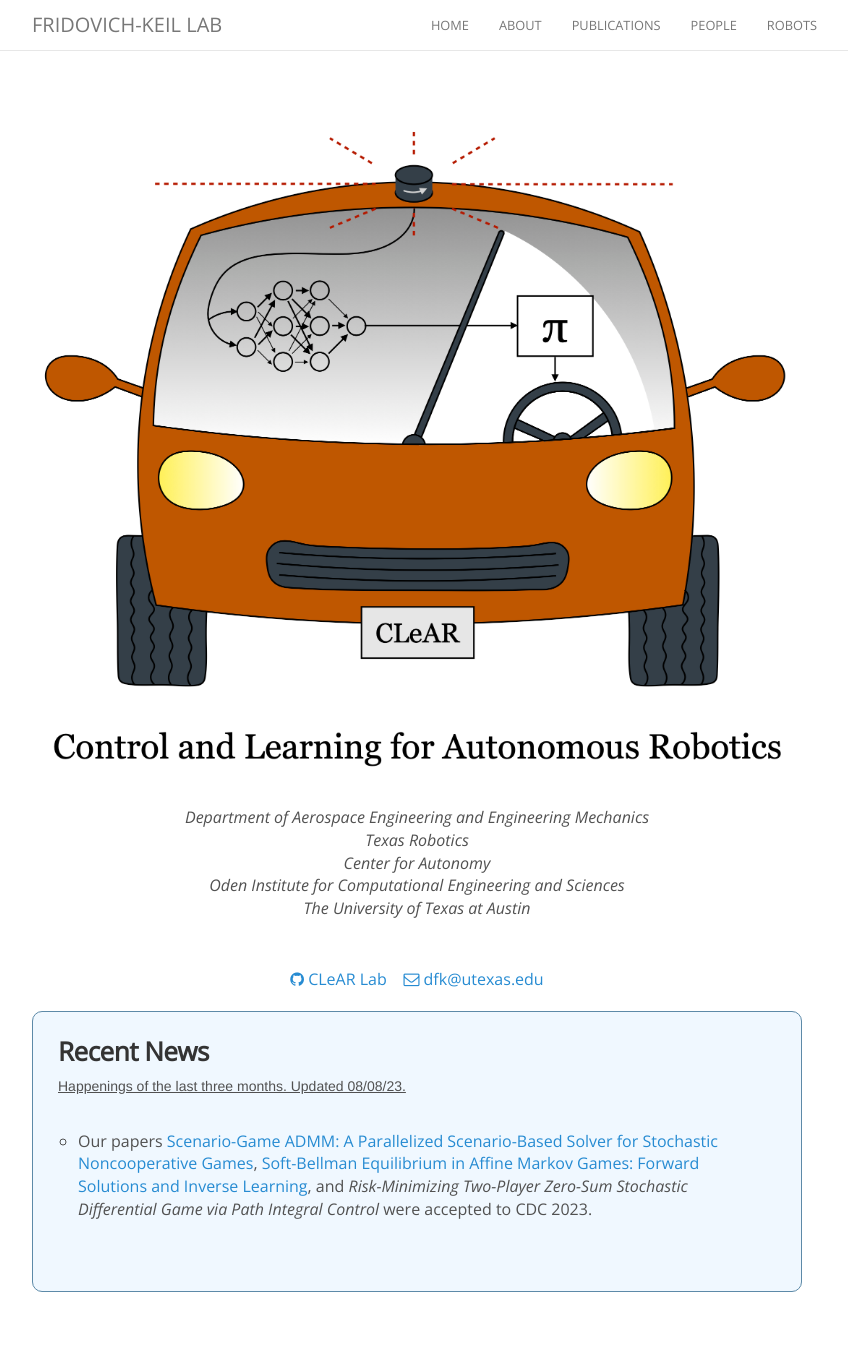
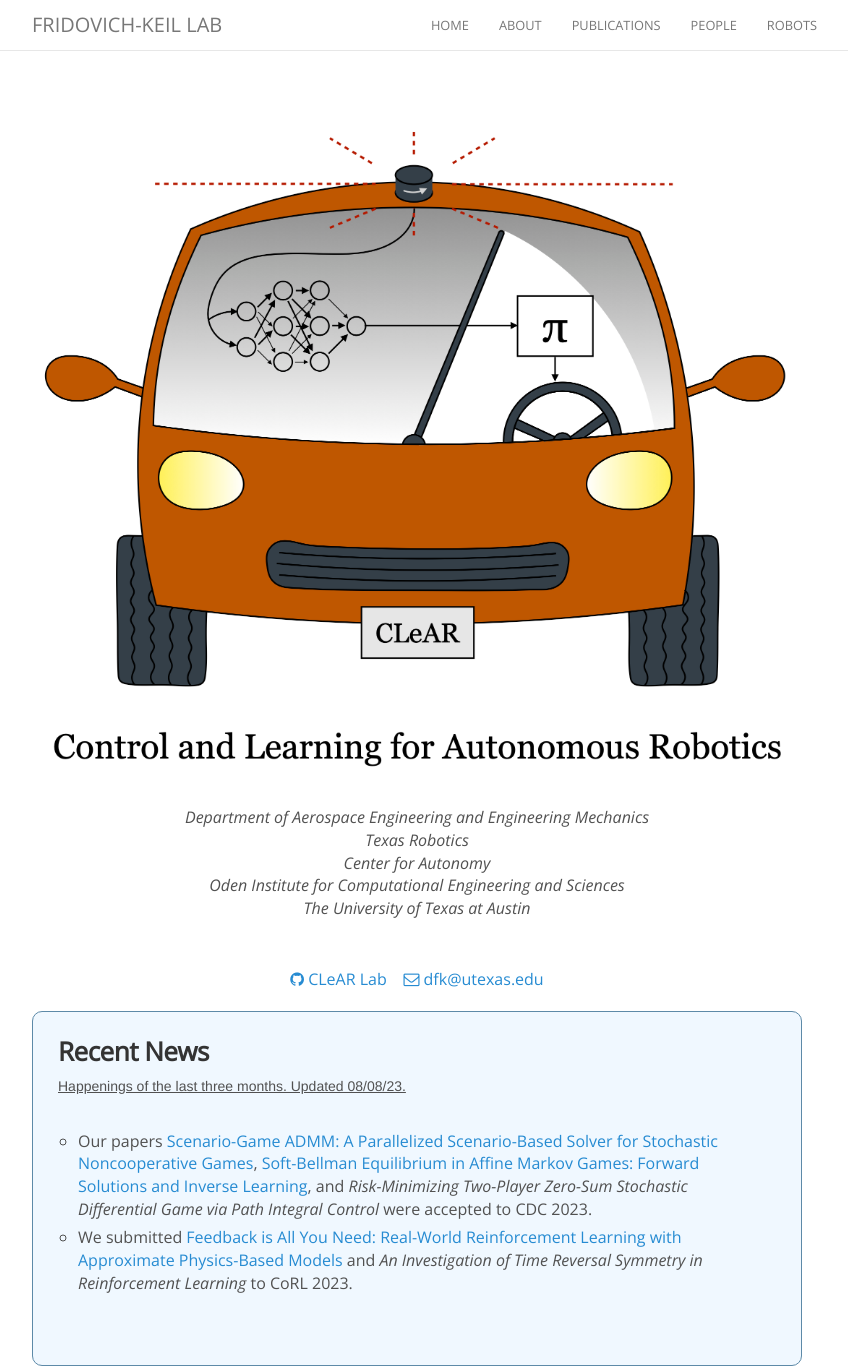
Before and after one commit to KordingLab/KordingLab.github.io, a Jekyll site: the page built from index.html, in a window 1280 px wide and 1366 px high. Shown: the whole window, without its empty margins (223-1071 px from the left). Built offline with Jekyll 4.4.1, drawn with Linux system fonts in a browser that asks for light colours; nearby versions of some CDN libraries; comment, search, counter and statistics services are not loaded.

Commit message:
adding corl submissions to news feed

```diff
--- a/_data/news.yml
+++ b/_data/news.yml
@@ -1,6 +1,10 @@
 - date: 2023-07-11
   details: >-
     Our papers <a href="https://arxiv.org/pdf/2304.01945.pdf">Scenario-Game ADMM: A Parallelized Scenario-Based Solver for Stochastic Noncooperative Games</a>, <a href="https://arxiv.org/abs/2304.00163">Soft-Bellman Equilibrium in Affine Markov Games: Forward Solutions and Inverse Learning</a>, and <i>Risk-Minimizing Two-Player Zero-Sum Stochastic Differential Game via Path Integral Control</i> were accepted to CDC 2023.
+
+- date: 2023-06-08
+  details: >-
+    We submitted <a href="https://arxiv.org/pdf/2307.08168.pdf">Feedback is All You Need: Real-World Reinforcement Learning with Approximate Physics-Based Models</a> and <i>An Investigation of Time Reversal Symmetry in Reinforcement Learning</i> to CoRL 2023.
 
 - date: 2023-03-31
   details: >-
```
